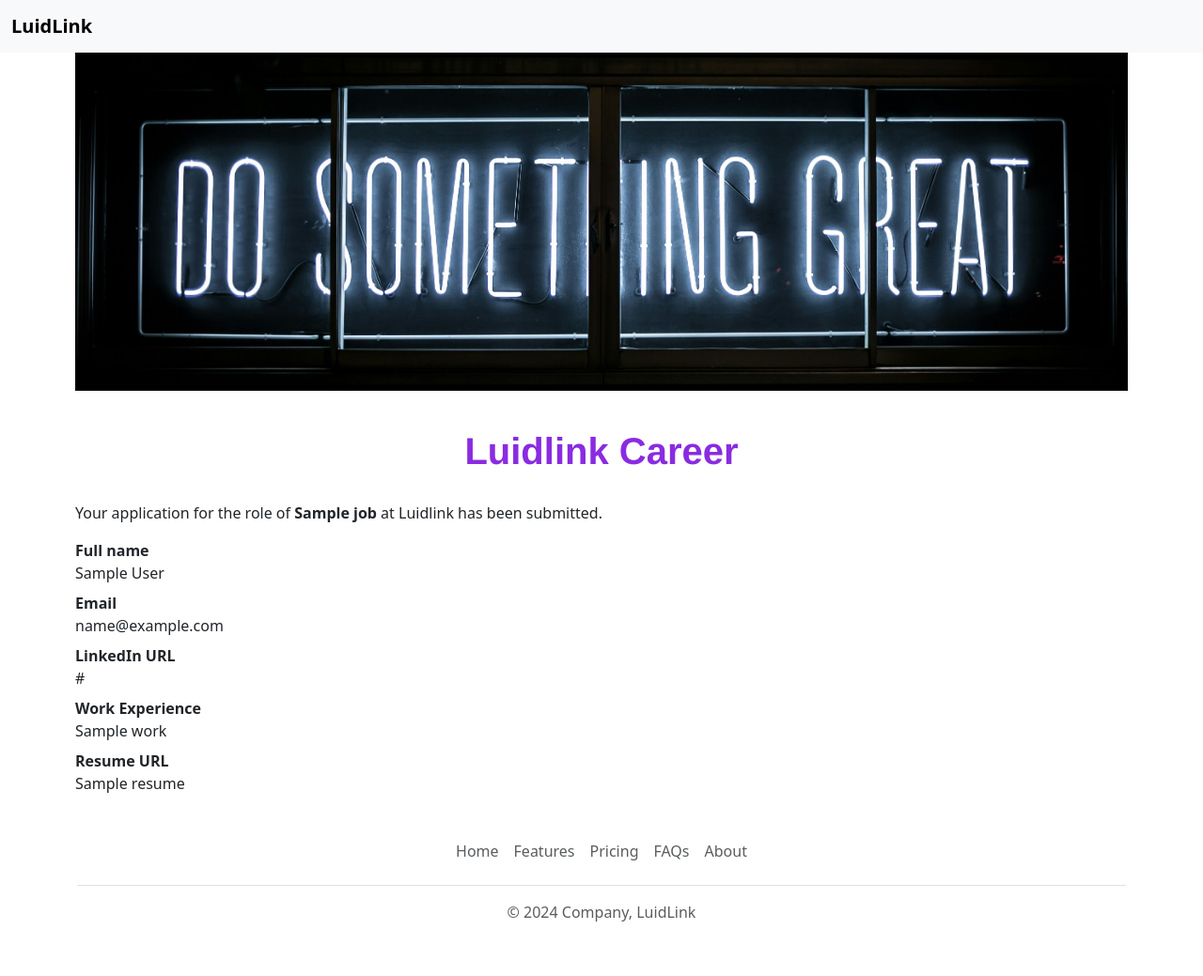
After one commit to Pranluis/careers-website-v2, a Flask app: template templates/application_form_sub.html in a window 1280 px wide. The commit adds this page. Shown: the whole page at 94% size. Run offline with Flask 3, Linux system fonts and the light colour scheme; the template is opened without the code that fills it: most values are stand-ins (such as "Sample title", 1, 10 or a date in 2020).

Commit message:
final full update

```diff
--- a/app.py
+++ b/app.py
@@ -1,7 +1,7 @@
 # Importing important modules in the app
 from flask import Flask, redirect, render_template, request, json, jsonify
 import sqlite3
-from database import load_jobs, load_job_from_db
+from database import load_jobs, load_job_from_db, add_data_db
 app = Flask(__name__)
 
 
@@ -26,7 +26,13 @@ def show_job(id):
 @app.route("/job/<id>/apply", methods=['post'])
 def apply_to_job(id):
     data = request.form
-    return jsonify(data)
+    job = load_job_from_db(id)
+
+    add_data_db(id, data)
+
+    return render_template('application_form_sub.html', application=data, job=job)
+
+
 
 
 if __name__ == '__main__':
--- /dev/null
+++ b/templates/application_form_sub.html
@@ -0,0 +1,46 @@
+<!DOCTYPE html>
+<html>
+    <head>
+        <title>Application Submitted</title>
+        {% include 'bootstrap.html' %}
+        <style>
+        #container{
+            padding: 0 80px 0 80px;
+        }
+        h1 {
+            font-size: 40px;
+            font-family: 'Franklin Gothic Medium', 'Arial Narrow', Arial, sans-serif;
+            font-weight: bold;
+            color: blueviolet;
+            text-align: center;
+            margin-top: 40px;
+            margin-bottom: 30px;
+        }
+        </style>
+    </head>
+    <body>
+        {% include 'newnav.html' %}
+        <div id="container">
+            {% include 'banner.html' %}
+            <h1>Luidlink Career</h1>
+
+            <p>Your application for the role of <b>{{job.title}}</b> at Luidlink has been submitted.</p>
+
+            <b>Full name</b>
+            <div class="mb-2">{{application.full_name}} </div>
+
+            <b>Email</b>
+            <div class="mb-2">{{application.email}}</div>
+
+            <b>LinkedIn URL</b>
+            <div class="mb-2">{{application.linkin}}</div>
+
+            <b>Work Experience</b>
+            <div class="mb-2">{{application.work}}</div>
+
+            <b>Resume URL</b>
+            <div class="mb-2">{{application.resume}}</div>
+        </div>
+        {% include 'footer.html' %}
+    </body>
+</html>
```
Also changed, not shown: database.py (+31 -0 lines), templates/application_form.html (+3 -7 lines), luidlinkcareer.db, 2 other files.
